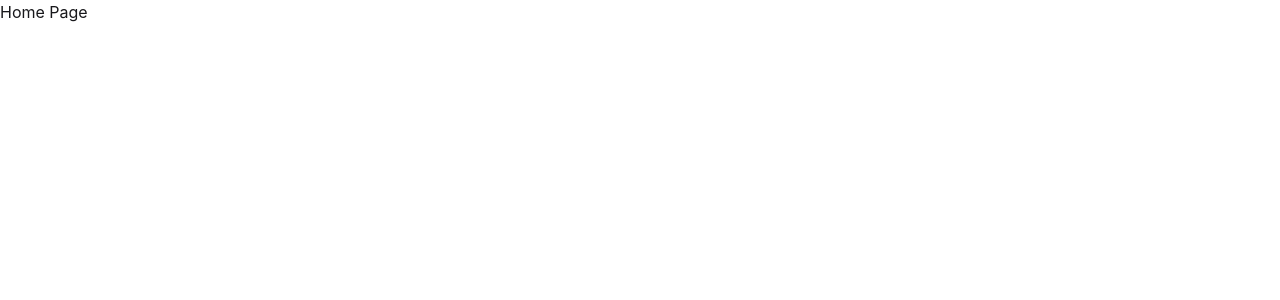
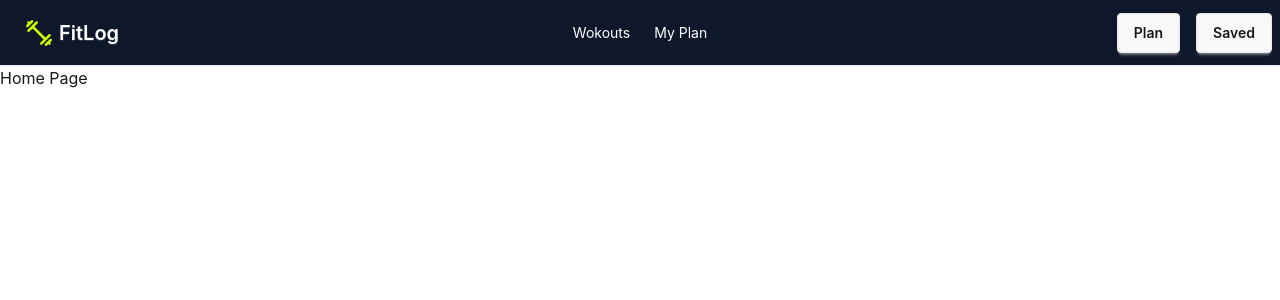
Before and after one commit to mahbub810515/a06-Fit-Log, a Next.js app: page / in a window 1280 px wide. Shown: the top 300 px of the page. Built offline with nearby package versions, Linux system fonts and the light colour scheme.

Commit message:
navbar component added to main layouts

```diff
--- a/src/app/layout.tsx
+++ b/src/app/layout.tsx
@@ -1,6 +1,7 @@
 import type { Metadata } from "next";
 import { Geist, Geist_Mono } from "next/font/google";
 import "./globals.css";
+import NavBar from "@/component/NavBar";
 
 const geistSans = Geist({
   variable: "--font-geist-sans",
@@ -23,7 +24,10 @@ export default function RootLayout({ children }: LayoutProps<"/">) {
       lang="en"
       className={`${geistSans.variable} ${geistMono.variable} h-full antialiased`}
     >
-      <body className="min-h-full flex flex-col">{children}</body>
+      <body className="min-h-full flex flex-col">
+        <NavBar />
+        {children}
+        </body>
     </html>
   );
 }
--- /dev/null
+++ b/src/component/NavBar.tsx
@@ -0,0 +1,43 @@
+import Link from 'next/link'
+import logo from '@/assets/logo.png'
+import React from 'react'
+import Image from 'next/image'
+
+const NavBar = () => {
+    return (
+        <div className='bg-slate-900 text-white border-b border-slate-200'>
+            <div className="container mx-auto navbar">
+                <div className="navbar-start">
+                    <div className="dropdown">
+                        <div tabIndex={0} role="button" className="btn btn-ghost lg:hidden">
+                            <svg aria-label="Menu" xmlns="http://www.w3.org/2000/svg" className="h-5 w-5" fill="none" viewBox="0 0 24 24" stroke="currentColor"> <path strokeLinecap="round" strokeLinejoin="round" strokeWidth="2" d="M4 6h16M4 12h8m-8 6h16" /> </svg>
+                        </div>
+                        <ul
+                            tabIndex={-1}
+                            className="menu menu-sm dropdown-content rounded-box z-1 mt-3 w-52 p-2 shadow">
+                            <li><Link href={'/workouts'}>Wokouts</Link></li>
+                            <li><Link href={'/my-plan'}>My Plan</Link></li>
+
+                        </ul>
+                    </div>
+                    <Link href={'/'} className="btn btn-ghost text-xl text-white hover:bg-lime-100 hover:text-lime-500">
+                    <Image src={logo} alt='logo'/>
+                    FitLog
+                    </Link>
+                </div>
+                <div className="navbar-center hidden lg:flex">
+                    <ul className="menu menu-horizontal px-1">
+                        <li><Link href={'/workouts'}>Wokouts</Link></li>
+                        <li><Link href={'/my-plan'}>My Plan</Link></li>
+                    </ul>
+                </div>
+                <div className="navbar-end flex gap-4">
+                    <button className="btn">Plan</button>
+                    <button className="btn">Saved</button>
+                </div>
+            </div>
+        </div>
+    )
+}
+
+export default NavBar
```
Also changed, not shown: src/app/globals.css (line endings or trailing spaces), src/assets/banner.png (added), src/assets/logo.png (added).
